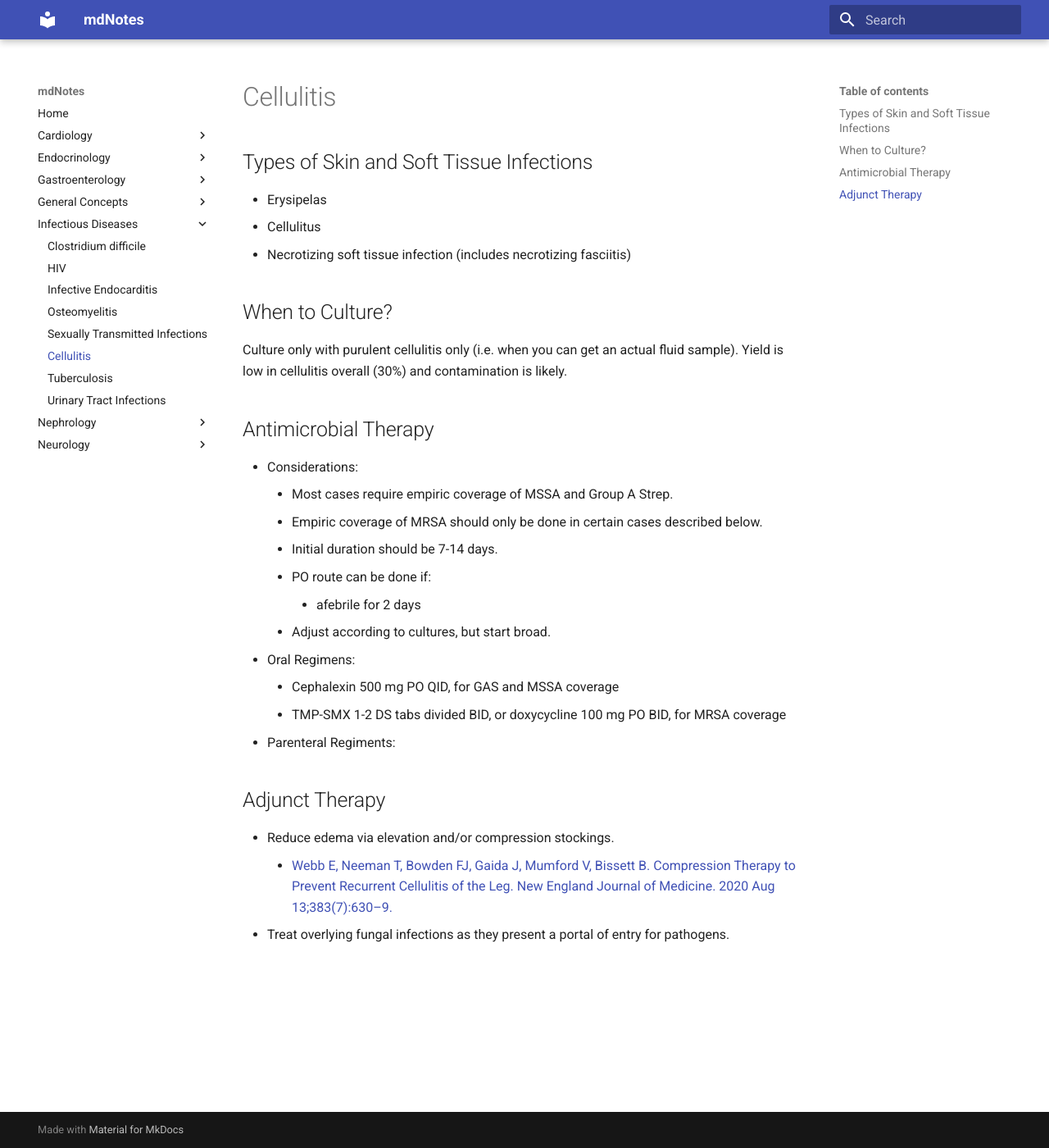
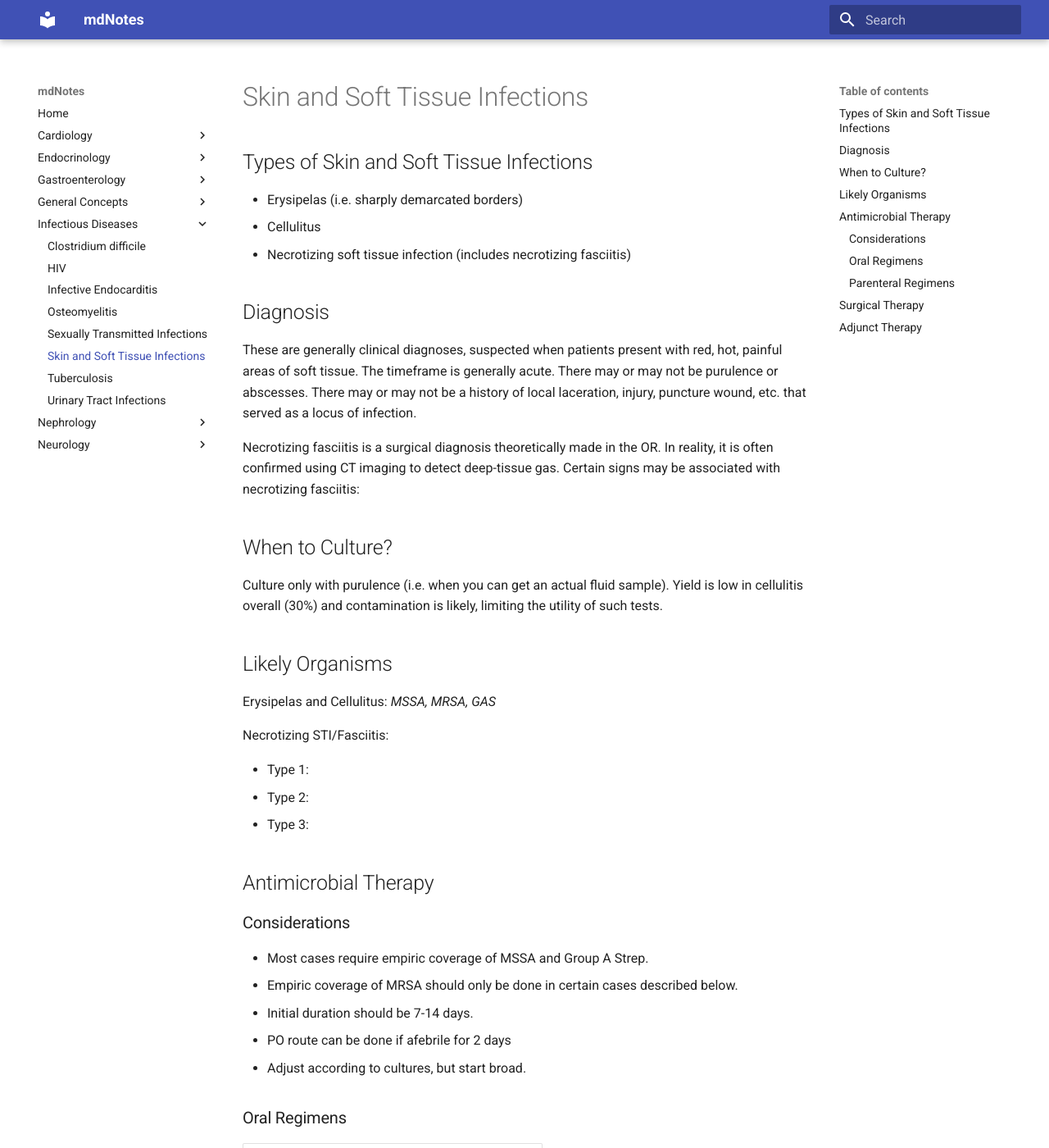
Before and after one commit to jzpero/mdnotes, an MkDocs documentation site: the page built from docs/Infectious Diseases/Skin and Soft Tissue Infections.md, in a window 1280 px wide and 1400 px high. Shown: the whole window at 82% size. Built offline with MkDocs 1.6.1 and Material for MkDocs 9.7.7, drawn with Linux system fonts in a browser that asks for light colours; some of the changed text lies outside the part shown.

Commit message:
vault backup: 2021-04-11 20:32:15
Affected files:

.gitignore
"docs/Infectious Diseases/Skin and Soft Tissue Infections.md"
mkdocs.yml

```diff
--- a/docs/Infectious Diseases/Skin and Soft Tissue Infections.md
+++ b/docs/Infectious Diseases/Skin and Soft Tissue Infections.md
@@ -1,24 +1,48 @@
-# Cellulitis
+# Skin and Soft Tissue Infections
 ## Types of Skin and Soft Tissue Infections
-- Erysipelas
+- Erysipelas (i.e. sharply demarcated borders)
 - Cellulitus
 - Necrotizing soft tissue infection (includes necrotizing fasciitis)
 
+## Diagnosis
+These are generally clinical diagnoses, suspected when patients present with red, hot, painful areas of soft tissue. The timeframe is generally acute. There may or may not be purulence or abscesses. There may or may not be a history of local laceration, injury, puncture wound, etc. that served as a locus of infection.
+
+Necrotizing fasciitis is a surgical diagnosis theoretically made in the OR. In reality, it is often confirmed using CT imaging to detect deep-tissue gas. Certain signs may be associated with necrotizing fasciitis:
+
 ## When to Culture?
-Culture only with purulent cellulitis only (i.e. when you can get an actual fluid sample). Yield is low in cellulitis overall (30%) and contamination is likely.
+Culture only with purulence (i.e. when you can get an actual fluid sample). Yield is low in cellulitis overall (30%) and contamination is likely, limiting the utility of such tests.
+
+## Likely Organisms
+Erysipelas and Cellulitus:
+*MSSA, MRSA, GAS*
+
+Necrotizing STI/Fasciitis:
+
+- Type 1:
+- Type 2:
+- Type 3:
 
 ## Antimicrobial Therapy
-- Considerations:
-    - Most cases require empiric coverage of MSSA and Group A Strep.
-    - Empiric coverage of MRSA should only be done in certain cases described below.
-    - Initial duration should be 7-14 days.
-    - PO route can be done if:
-        - afebrile for 2 days
-    - Adjust according to cultures, but start broad.
-  - Oral Regimens:
-    - Cephalexin 500 mg PO QID, for GAS and MSSA coverage
-    - TMP-SMX 1-2 DS tabs divided BID, or doxycycline 100 mg PO BID, for MRSA coverage
-- Parenteral Regiments:
+### Considerations
+
+- Most cases require empiric coverage of MSSA and Group A Strep.
+- Empiric coverage of MRSA should only be done in certain cases described below.
+- Initial duration should be 7-14 days.
+- PO route can be done if afebrile for 2 days
+- Adjust according to cultures, but start broad.
+
+### Oral Regimens
+
+| Drug        | Regimen                 | Coverage  |
+| ----------- | ----------------------- | --------- |
+| Cephalexin  | 500 mg PO QID           | GAS, MSSA |
+| TMP-SMX     | 1-2 DS tabs divided BID | MRSA      |
+| Doxycycline | 100 mg PO BID           | MRSA      |
+
+### Parenteral Regimens
+
+## Surgical Therapy
+Indicated for necrotizing fasciitis.
 
 ## Adjunct Therapy
 - Reduce edema via elevation and/or compression stockings.
--- a/mkdocs.yml
+++ b/mkdocs.yml
@@ -1,9 +1,12 @@
 theme:
-  name: material
-  features:
-    - search.suggest
-    - search.highlight
+    name: material
+    features:
+      - search.suggest
+      - search.highlight
 site_name: mdNotes
 plugins:
-  - search:
-      lang: en
+    - search:
+        lang: en
+markdown_extensions:
+    - smarty
+    - sane_lists
```
Also changed, not shown: 1 other file.
